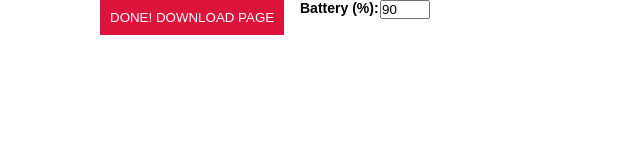
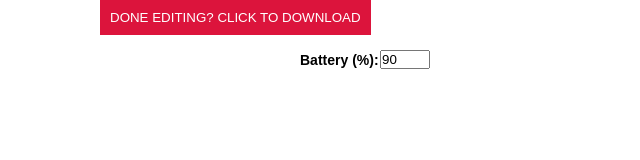
Before and after one commit to ahmad-bhai/ahmad-email-bnb, a plain HTML site: page index.html in a window 1280 px wide. Shown: the whole page, without its empty margins (0-640 px from the left). Drawn offline with nearby package versions, Linux system fonts and the light colour scheme; no server answers.

Commit message:
Add files via upload

```diff
--- a/index.html
+++ b/index.html
@@ -19,11 +19,11 @@
         <div class="body">You received 35.58 USDT from BITLIBERTY SOCIEDAD DE RESPONSABILIDAD LIMITADA on <span class="innerTime2"></span>, order id 366022812513394689. Please go to [Binance]-[Funding wallet]-[Pay] to check more details.<br>
         Thank you!</div>
 
-        <img src="img.png">
+        <img src="https://ahmad-email-bnb.vercel.app/img.png">
     </div>
     <label for="">Battery (%):</label>
     <input type="number" value="90">
-<button class="btn">DONE! DOWNLOAD PAGE</button>
+<button class="btn">DONE EDITING? CLICK TO DOWNLOAD</button>
 
     <script src="https://cdnjs.cloudflare.com/ajax/libs/html2canvas/1.4.1/html2canvas.min.js"
 
--- a/styles.css
+++ b/styles.css
@@ -84,7 +84,7 @@ img {
 
 .btn {
     position: absolute;
-    top: 30;
+    top: 0;
     left: 100px;
     cursor: pointer;
     background: crimson;
@@ -121,7 +121,7 @@ img {
 
 input {
     position: absolute;
-    buttom: 95px;
+    top: 50px;
     left: 380px;
     width: 50px;
     outline: none;
@@ -129,7 +129,7 @@ input {
 
 label {
     position: absolute;
-    buttom: 95px;
+    top: 52px;
     left: 300px;
     font-size: 14px;
     font-weight: bold;
```
